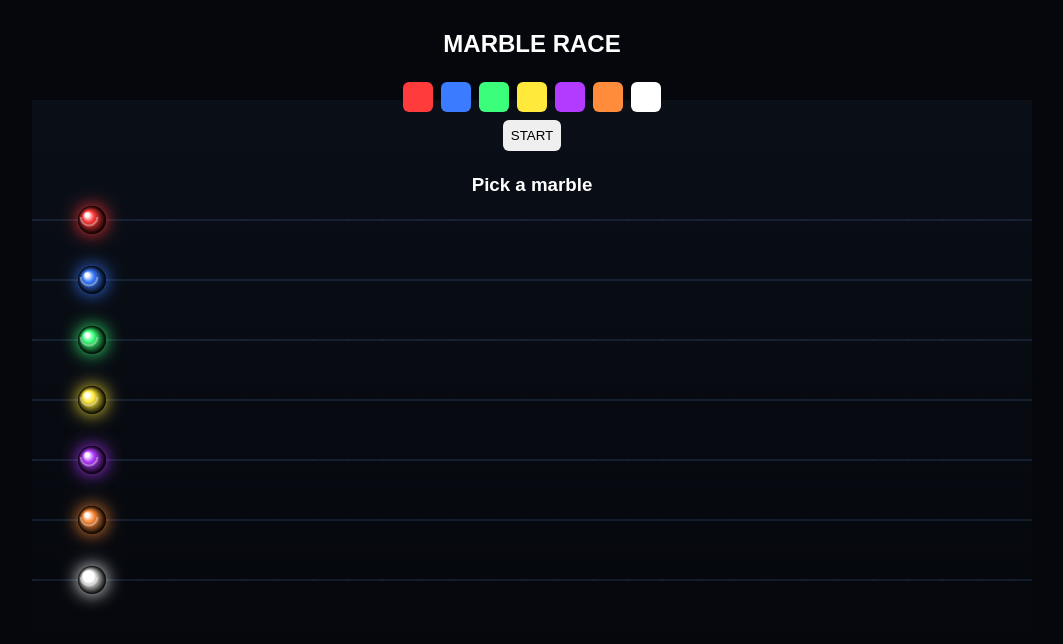
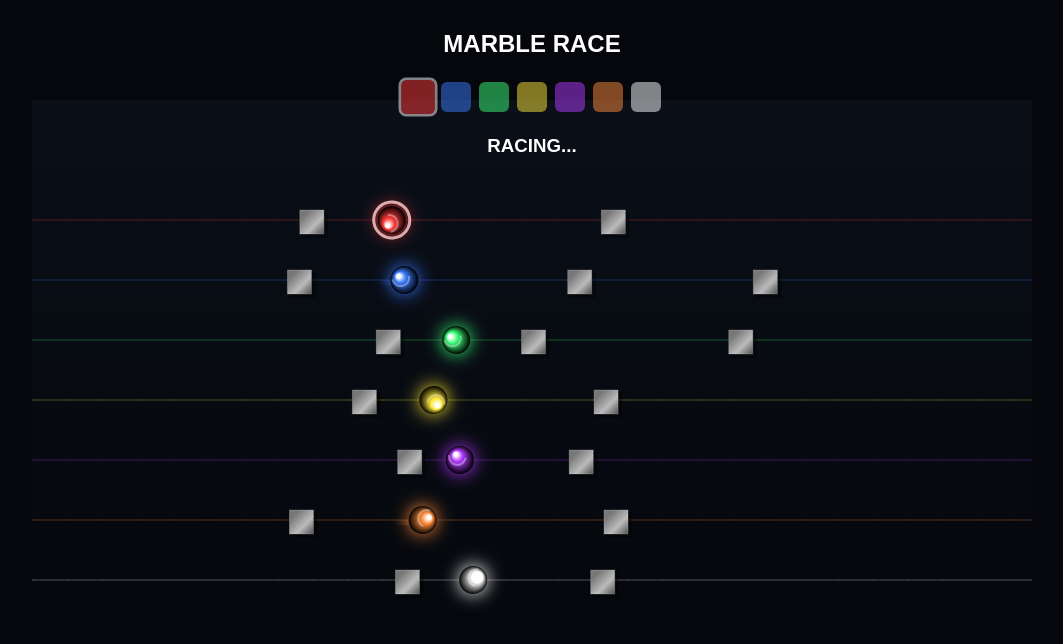
Before and after one commit to tylerggf/Marble-game, a website: page Game.html in a window 1280 px wide. Both pictures are taken after a click on the button 526 px from the left and 96 px from the top of the page. Shown: the whole page, without its empty margins (108-1171 px from the left). Drawn offline with Linux system fonts and the light colour scheme.

Commit message:
Refactor obstacle generation and improve UI feedback

```diff
--- a/Game.html
+++ b/Game.html
@@ -43,8 +43,7 @@ button {
 <div id="ui">
   <h2>MARBLE RACE</h2>
   <div id="buttons"></div>
-  <button onclick="startGame()">START</button>
-  <h3 id="status">Pick a marble</h3>
+  <h3 id="status">Pick a marble to start</h3>
 </div>
 
 <canvas id="c" width="1000" height="600"></canvas>
@@ -68,6 +67,7 @@ let obstacles = [];
 let particles = [];
 let state = "waiting";
 let winnerLocked = false;
+let restartTimeout = null;
 
 // =========================
 // OBSTACLES
@@ -76,7 +76,13 @@ let winnerLocked = false;
 function makeObstacles(){
   obstacles=[];
   for(let i=0;i<LANES;i++){
-    obstacles.push(Math.floor(Math.random()*3)+1);
+    let laneObs = [];
+    let count = Math.floor(Math.random()*3)+1;
+    for(let j=0;j<count;j++){
+      // Generate random unique positions for each lane's obstacles
+      laneObs.push(250 + j*220 + Math.random()*120);
+    }
+    obstacles.push(laneObs);
   }
 }
 
@@ -118,7 +124,8 @@ class Marble {
     this.x=60;
     this.y=120+i*60;
 
-    this.speed=2.8;
+    // Slight speed variation ensures marbles don't stay perfectly synced
+    this.speed=2.6 + Math.random() * 0.5;
     this.slow=0;
 
     this.trail=[];
@@ -151,14 +158,14 @@ class Marble {
     if(this.trail.length>12) this.trail.shift();
 
     // OBSTACLES
-    for(let j=0;j<obstacles[this.i];j++){
-      let ox=300+j*200;
-
+    const laneObs = obstacles[this.i] || [];
+    laneObs.forEach(ox => {
       if(Math.abs(this.x-ox)<10 && this.slow===0){
-        this.slow=90;
+        // Randomize recovery time slightly
+        this.slow=80 + Math.floor(Math.random()*30);
         particles.push(new Particle(this.x,this.y,COLORS[this.i]));
       }
-    }
+    });
 
     // FINISH
     if(!winnerLocked && this.x>W-90){
@@ -167,7 +174,18 @@ class Marble {
       this.finished=true;
       state="finished";
 
-      status.innerText="WINNER: "+NAMES[this.i];
+      if (this.i === selected) {
+        status.innerText = "YOU WIN! " + NAMES[this.i] + " finished first!";
+        status.style.color = "#3bff7a"; // Green for win
+      } else {
+        status.innerText = "YOU LOSE! " + NAMES[this.i] + " finished first!";
+        status.style.color = "#ff3b3b"; // Red for loss
+      }
+
+      // Reset after 3 seconds to let player pick again
+      restartTimeout = setTimeout(() => {
+        resetGame();
+      }, 3000);
     }
   }
 
@@ -186,6 +204,15 @@ class Marble {
     ctx.save();
     ctx.translate(this.x,this.y);
     ctx.rotate(this.spin);
+
+    // Draw a highlight ring if this is the player's selected marble
+    if (this.i === selected) {
+      ctx.beginPath();
+      ctx.strokeStyle = "rgba(255, 255, 255, 0.8)";
+      ctx.lineWidth = 3;
+      ctx.arc(0, 0, 18, 0, Math.PI * 2);
+      ctx.stroke();
+    }
 
     // glow
     ctx.shadowBlur=18;
@@ -235,23 +262,28 @@ function drawTrack(){
     let y=120+i*60;
 
     // lane glow
-    ctx.strokeStyle="rgba(120,180,255,0.12)";
+    ctx.save();
+    ctx.strokeStyle=COLORS[i];
+    ctx.globalAlpha=0.15;
     ctx.lineWidth=2;
     ctx.beginPath();
     ctx.moveTo(0,y);
     ctx.lineTo(W,y);
     ctx.stroke();
+    ctx.restore();
 
     // texture
+    ctx.save();
+    ctx.fillStyle=COLORS[i];
+    ctx.globalAlpha=0.04;
     for(let x=0;x<W;x+=35){
-      ctx.fillStyle="rgba(255,255,255,0.02)";
       ctx.fillRect(x,y-1,2,2);
     }
+    ctx.restore();
 
     // obstacles (3D metal)
-    for(let j=0;j<obstacles[i];j++){
-      let ox=300+j*200;
-
+    const laneObs = obstacles[i] || [];
+    laneObs.forEach(ox => {
       ctx.fillStyle="rgba(0,0,0,0.4)";
       ctx.fillRect(ox+2,y-8,26,26);
 
@@ -265,7 +297,7 @@ function drawTrack(){
 
       ctx.strokeStyle="rgba(255,255,255,0.2)";
       ctx.strokeRect(ox,y-10,24,24);
-    }
+    });
   }
 }
 
@@ -279,6 +311,21 @@ function setup(){
     marbles.push(new Marble(i));
   }
   winnerLocked=false;
+}
+
+function resetGame() {
+  state = "waiting";
+  selected = null;
+  status.innerText = "Pick a marble to start";
+  status.style.color = "white";
+
+  // Re-enable and reset buttons
+  Array.from(buttons.children).forEach(btn => {
+    btn.style.opacity = "1";
+    btn.style.borderColor = "transparent";
+    btn.style.transform = "scale(1)";
+  });
+  setup();
 }
 
 // =========================
@@ -296,7 +343,29 @@ function initUI(){
     b.style.background=c;
     b.style.width="30px";
     b.style.height="30px";
-    b.onclick=()=>selected=i;
+    b.style.border="2px solid transparent";
+    b.style.transition="all 0.2s";
+    b.onclick=()=>{
+      // If a race is running, don't allow switching
+      if (state === "running") return;
+
+      // If we were waiting for an auto-restart, cancel that timer
+      // because the player is making a manual choice now.
+      if (restartTimeout) clearTimeout(restartTimeout);
+
+      selected=i;
+      // Update status text to show choice
+      status.innerText="You picked: " + NAMES[i];
+      status.style.color=COLORS[i];
+      // Highlight the clicked button and reset others
+      Array.from(buttons.children).forEach((btn, idx) => {
+        btn.style.borderColor = (idx === i) ? "white" : "transparent";
+        btn.style.transform = (idx === i) ? "scale(1.3)" : "scale(1)";
+        btn.style.opacity = "1";
+      });
+
+      startGame();
+    };
     buttons.appendChild(b);
   });
 }
@@ -317,6 +386,10 @@ function startGame(){
 
   state="running";
   status.innerText="RACING...";
+  status.style.color = "white";
+
+  // Visually lock the selection buttons
+  Array.from(buttons.children).forEach(btn => btn.style.opacity = "0.5");
 }
 
 // =========================
@@ -326,10 +399,16 @@ function startGame(){
 function loop(){
 
   ctx.clearRect(0,0,W,H);
-
   drawTrack();
 
-  marbles.forEach(m=>m.update());
+  // Update marbles - stop immediately if a winner is found
+  if (state === "running") {
+    for (let i = 0; i < marbles.length; i++) {
+      marbles[i].update();
+      if (winnerLocked) break;
+    }
+  }
+
   marbles.forEach(m=>m.draw());
 
   particles.forEach((p,i)=>{
```
